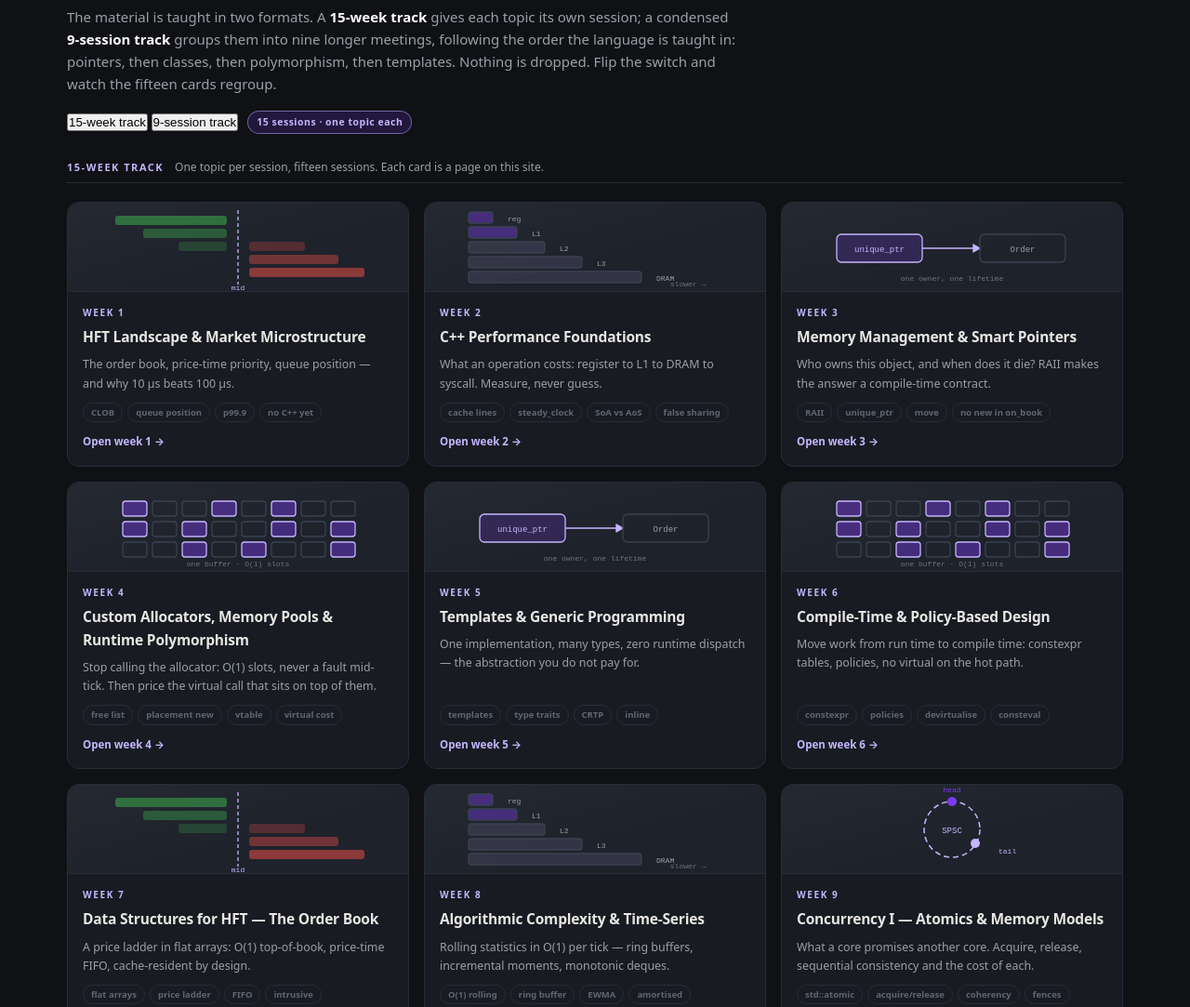
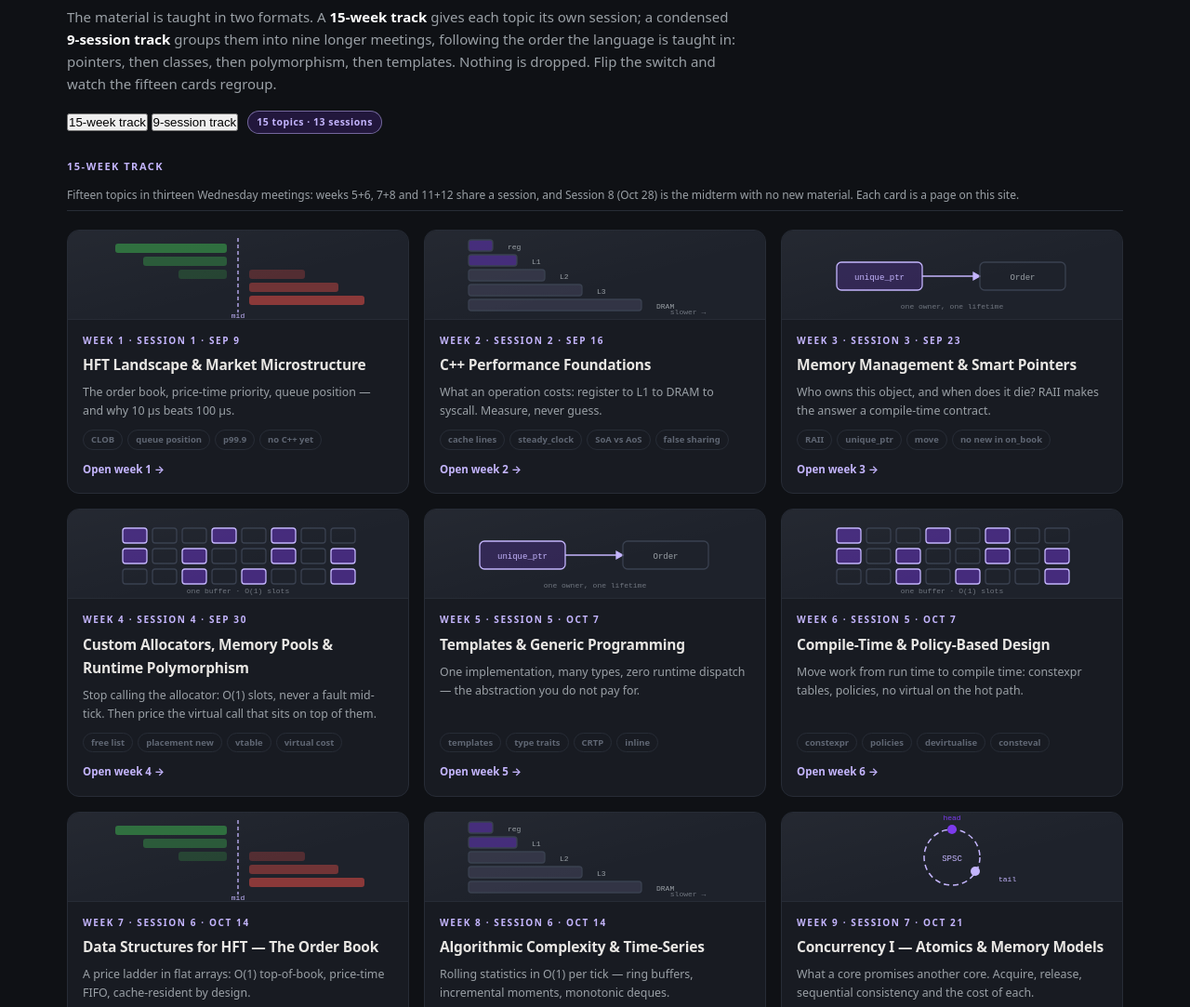
Before and after one commit to sdonadio/low-latency-trading-arena, a plain HTML site: page index.html in a window 1280 px wide. Shown: the part 706-1789 px from the top of the page at 93% size. Drawn offline with Linux system fonts and the light colour scheme.

Commit message:
Course map: 15-week cards show the Columbia session and date (weeks 7+8 = Session 6 Oct 14, week 9 = Session 7 Oct 21, Session 8 Oct 28 midterm-only)
Co-Authored-By: Claude Fable 5.1 <noreply@anthropic.com>
Claude-Session: https://claude.ai/code/session_014EWaBMH4f2KQ7PSWgYEcnQ

```diff
--- a/index.html
+++ b/index.html
@@ -381,7 +381,7 @@
       <button type="button" data-t="w15" aria-pressed="true">15-week track</button>
       <button type="button" data-t="s9" aria-pressed="false">9-session track</button>
     </div>
-    <span class="pill acc" id="trackCount">15 sessions · one topic each</span>
+    <span class="pill acc" id="trackCount">15 topics · 13 sessions</span>
   </div>
 
   <div id="mapHost"></div>
@@ -750,12 +750,20 @@ function artSvg(kind) {
   return s;
 }
 
-function card(w, anchor) {
+// 15-week track as actually scheduled (Columbia, Wed): week -> [session, date]. Two merges (5+6, 7+8),
+// two more (11+12) and a midterm-only session 8 on Oct 28 mean 15 topics fit in 13 meetings.
+var CU = { 1: [1, "Sep 9"], 2: [2, "Sep 16"], 3: [3, "Sep 23"], 4: [4, "Sep 30"], 5: [5, "Oct 7"], 6: [5, "Oct 7"],
+  7: [6, "Oct 14"], 8: [6, "Oct 14"], 9: [7, "Oct 21"], 10: [9, "Nov 4"], 11: [10, "Nov 11"], 12: [10, "Nov 11"],
+  13: [11, "Nov 18"], 14: [12, "Dec 2"], 15: [13, "Dec 9"] };
+
+function card(w, anchor, showSession) {
   var a = document.createElement("a");
   a.className = "wk"; a.href = "week" + w.n + ".html" + (anchor ? "#" + anchor : "");
   var art = document.createElement("div"); art.className = "art"; art.appendChild(artSvg(w.art));
   var bd = document.createElement("div"); bd.className = "bd";
-  var n = document.createElement("div"); n.className = "n"; n.textContent = "Week " + w.n;
+  var n = document.createElement("div"); n.className = "n";
+  var cu = showSession && CU[w.n];
+  n.textContent = "Week " + w.n + (cu ? " · Session " + cu[0] + " · " + cu[1] : "");
   var h = document.createElement("h3"); h.textContent = w.t;
   var p = document.createElement("p"); p.textContent = w.p;
   var tg = document.createElement("div"); tg.className = "tags";
@@ -772,12 +780,13 @@ function mapDraw(track) {
     var band = document.createElement("div"); band.className = "trackbar";
     var an = document.createElement("span"); an.className = "an"; an.textContent = "15-week track";
     var ad = document.createElement("span"); ad.className = "ad";
-    ad.textContent = "One topic per session, fifteen sessions. Each card is a page on this site.";
+    ad.textContent = "Fifteen topics in thirteen Wednesday meetings: weeks 5+6, 7+8 and 11+12 share a session, " +
+      "and Session 8 (Oct 28) is the midterm with no new material. Each card is a page on this site.";
     band.appendChild(an); band.appendChild(ad); host.appendChild(band);
     var grid = document.createElement("div"); grid.className = "weeks";
-    WEEKS.forEach(function (w) { grid.appendChild(card(w)); });
+    WEEKS.forEach(function (w) { grid.appendChild(card(w, null, true)); });
     host.appendChild(grid);
-    $("trackCount").textContent = "15 sessions · one topic each";
+    $("trackCount").textContent = "15 topics · 13 sessions";
   } else {
     SESSIONS.forEach(function (S) {
       var band = document.createElement("div"); band.className = "trackbar";
```
